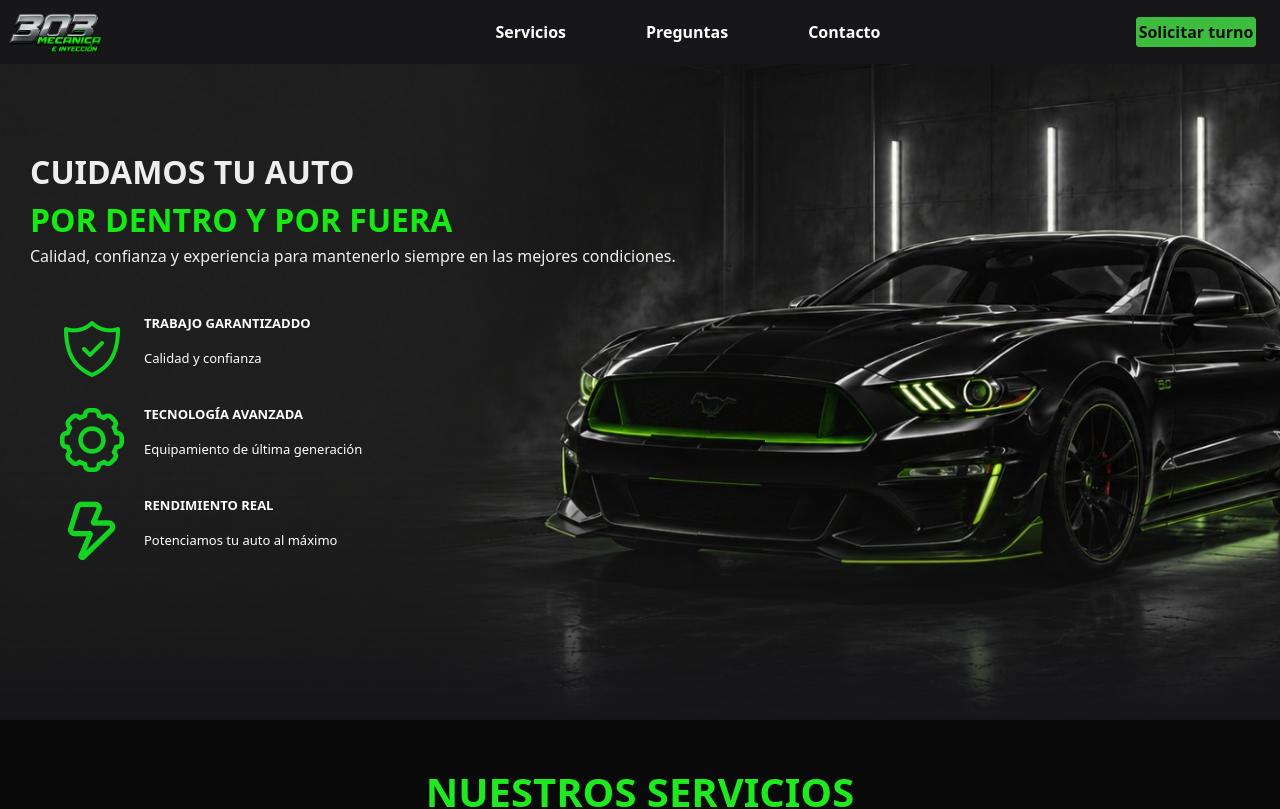
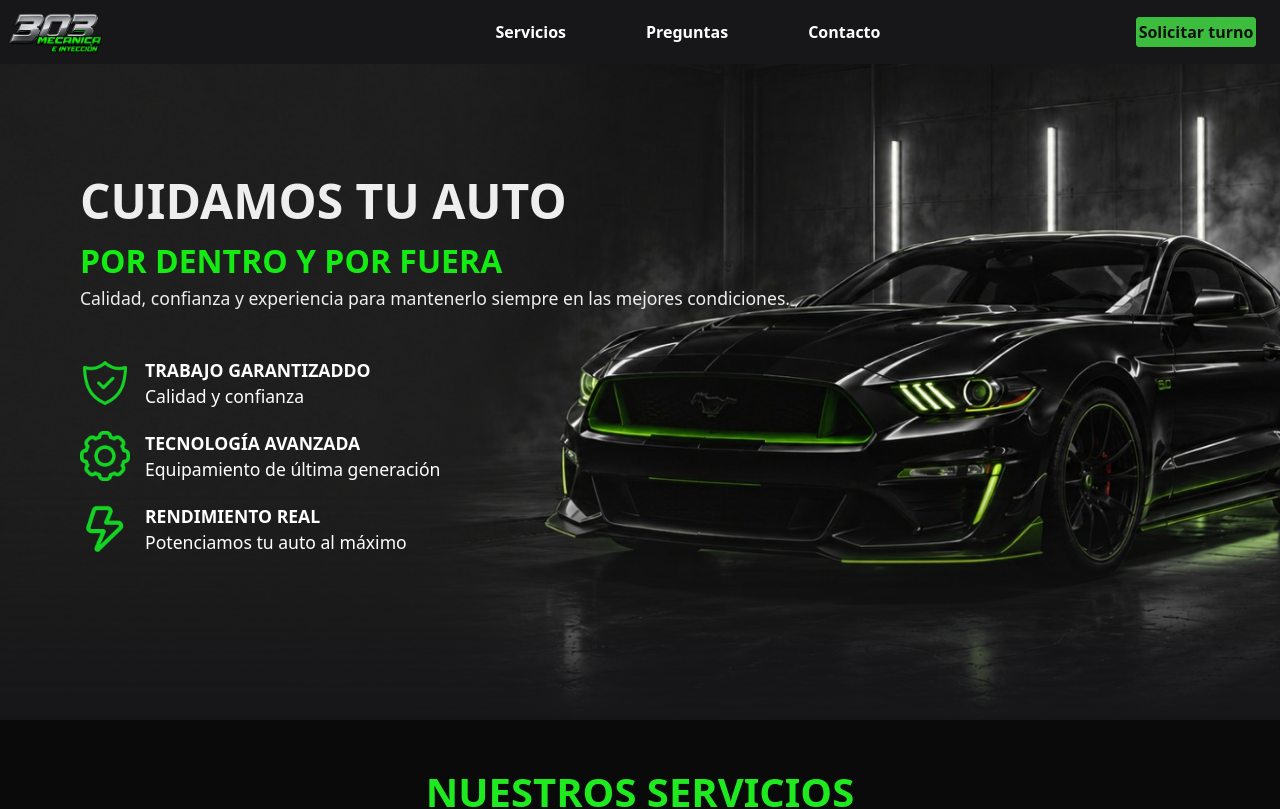
Before and after one commit to tadeo2411/Laboratorio-de-Tecnologias, a React (Vite) app in the folder frontend/: page / in a window 1280 px wide. Shown: the top 809 px of the page. Built offline with nearby package versions, Linux system fonts and the light colour scheme.

Commit message:
Fuente section1 arreglada

```diff
--- a/frontend/src/App.jsx
+++ b/frontend/src/App.jsx
@@ -1,4 +1,5 @@
-import './features/App.css'
+//import './features/App.css'
+import './features/section1.css'
 import Footer from './shared/components/layout/FooterLanding/Footer'
 import NavBarLanding from './shared/components/layout/NavBarLanding/NavBarLanding'
 import ServiceCard from './features/ServiceCard'
@@ -18,7 +19,6 @@ function App() {
         <section className="section1" id="inicio">
           <img src="../public/images/img_fondo1.png" />
           <div>
-            <br></br>
             <span className="text1">CUIDAMOS TU AUTO</span>
             <span className="text2">POR DENTRO Y POR FUERA</span>
 
--- a/frontend/src/features/landing-page.css
+++ b/frontend/src/features/landing-page.css
@@ -37,7 +37,7 @@ section {
     flex-direction: column;
     flex: 1;
     align-items: center;
-    margin-top: 30px;
+    margin-top: 5rem;
 }
 
 .section1>div>p {
@@ -143,13 +143,6 @@ footer>div>span {
     box-sizing: border-box;
 }
 
-.infoContainer {
-    display: flex;
-    flex-direction: column;
-    padding: 30px;
-    gap: 20px;
-}
-
 .infoSection1 {
     display: flex;
     flex-direction: row;
@@ -185,10 +178,10 @@ footer>div>span {
     .section1>div {
         display: flex;
         flex-direction: column;
-        flex: 1;
         margin-left: 30px;
         align-items: baseline;
         margin-top: 0px;
+        height: 80vh;
     }
 
 }
--- a/frontend/src/features/section1.css
+++ b/frontend/src/features/section1.css
@@ -1,6 +1,6 @@
 .section1 {
     position: relative;
-    min-height: 100vh;
+    min-height: 90vh;
     display: flex;
     align-items: center;
     overflow: hidden;
@@ -19,6 +19,7 @@
     z-index: 1;
     width: 50%;
     padding: 50px;
+    height: 90%;
 }
 
 .text1,
@@ -44,6 +45,7 @@
     flex-direction: column;
     gap: 20px;
     margin-top: 30px;
+    flex:1;
 }
 
 .infoSection1 {
```
